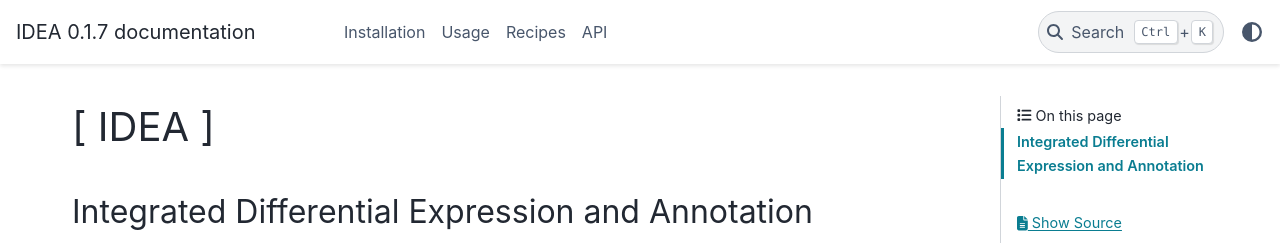
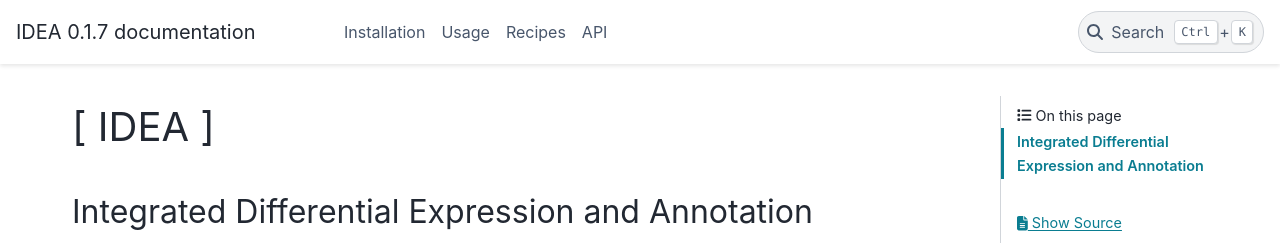
Before and after one commit to noamteyssier/idea, a Sphinx documentation site: the page built from docs/index.md, in a window 1280 px wide. Shown: the top 245 px of the page. Built offline with Sphinx 7.4.7 and the PyData theme 0.15.4, drawn with Linux system fonts in a browser that asks for light colours.

Commit message:
set default theme to light and then remove theme switcher

```diff
--- a/docs/conf.py
+++ b/docs/conf.py
@@ -31,6 +31,13 @@ exclude_patterns = []
 
 html_theme = "pydata_sphinx_theme"
 html_static_path = ["_static"]
+html_context = {
+   "default_mode": "light"
+}
+html_theme_options = {
+    "navbar_end": ["navbar-icon-links"]
+}
+
 
 # -- Sys Path ----------------------------------------------------------------
 import sys
```
